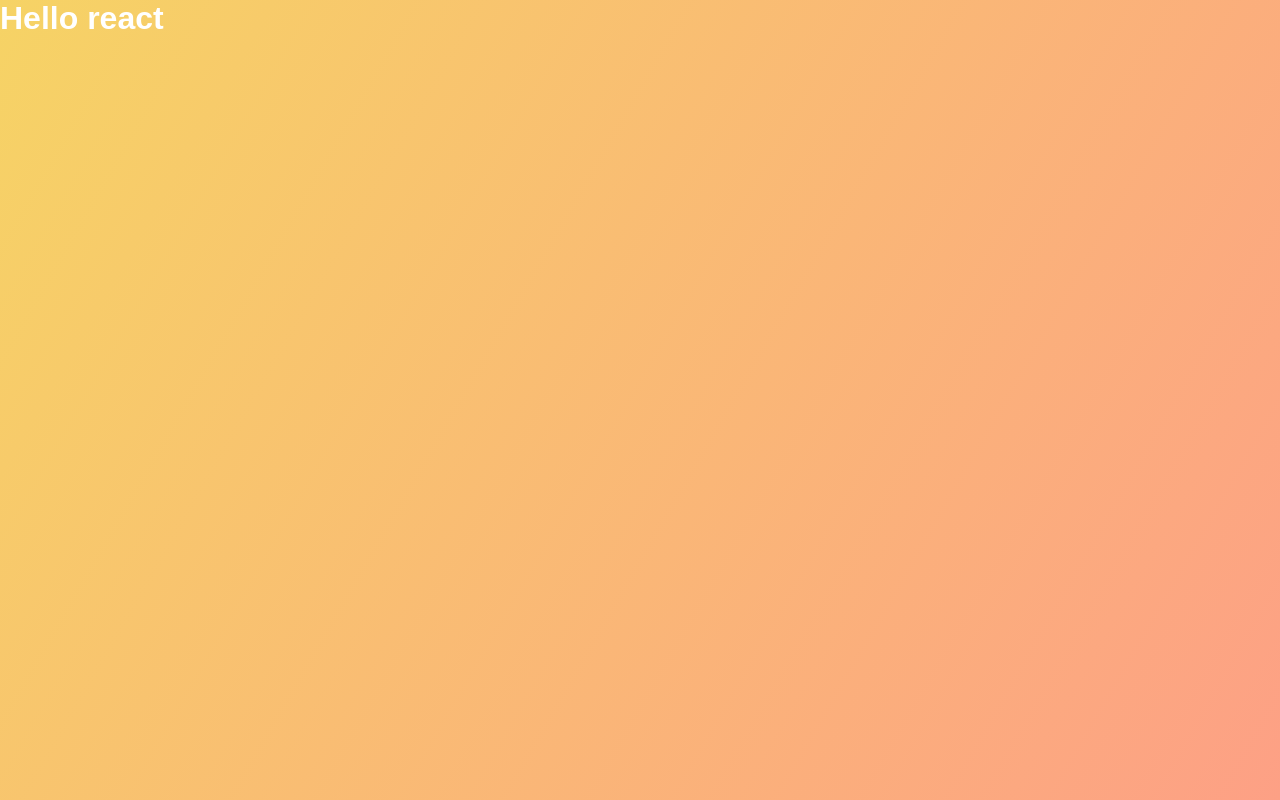
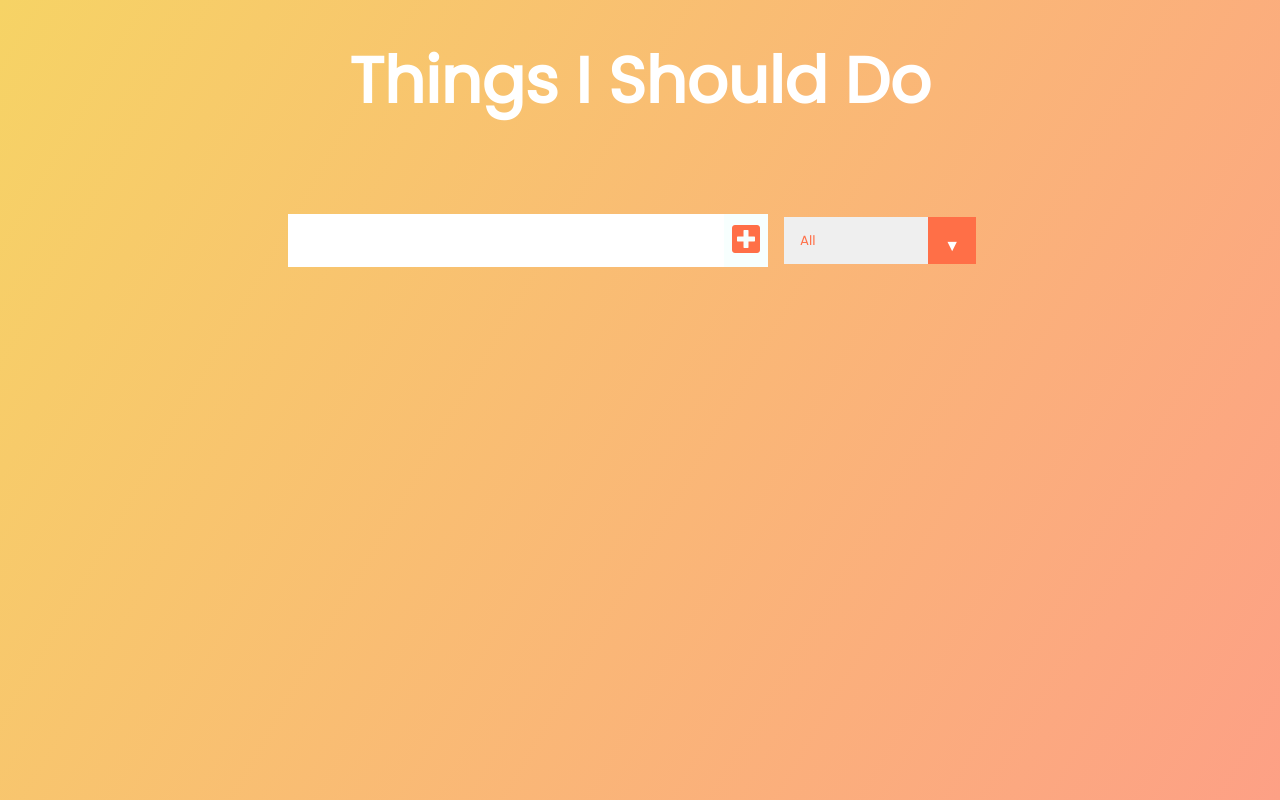
Before and after one commit to connorjaymesmcg/do-what, a React (Create React App) app: page / in a window 1280 px wide. Built offline with nearby package versions, Linux system fonts and the light colour scheme.

Commit message:
established Form and Todo components

```diff
--- a/public/index.html
+++ b/public/index.html
@@ -1,14 +1,15 @@
 <!DOCTYPE html>
 <html lang="en">
+
 <head>
   <meta charset="utf-8" />
   <link rel="icon" href="%PUBLIC_URL%/favicon.ico" />
   <meta name="viewport" content="width=device-width, initial-scale=1" />
+  <link rel="stylesheet" href="https://cdnjs.cloudflare.com/ajax/libs/font-awesome/5.12.1/css/all.min.css"
+    integrity="sha256-mmgLkCYLUQbXn0B1SRqzHar6dCnv9oZFPEC1g1cwlkk=" crossorigin="anonymous" />
+  <link href="https://fonts.googleapis.com/css?family=Poppins&display=swap" rel="stylesheet" />
   <meta name="theme-color" content="#000000" />
-    <meta
-      name="description"
-      content="Web site created using create-react-app"
-    />
+  <meta name="description" content="Web site created using create-react-app" />
   <link rel="apple-touch-icon" href="%PUBLIC_URL%/logo192.png" />
   <!--
       manifest.json provides metadata used when your web app is installed on a
@@ -26,6 +27,7 @@
     -->
   <title>React App</title>
 </head>
+
 <body>
   <noscript>You need to enable JavaScript to run this app.</noscript>
   <div id="root"></div>
@@ -40,4 +42,5 @@
       To create a production bundle, use `npm run build` or `yarn build`.
     -->
 </body>
+
 </html>
--- a/src/App.js
+++ b/src/App.js
@@ -1,9 +1,18 @@
+import React, { useState } from 'react';
 import './App.css';
+import Form from './Components/Form';
+import TodoList from './Components/TodoList';
 
 function App() {
+  const [inputText, setInputText] = useState('');
+
   return (
     <div className="App">
-      <h1>Hello react</h1>
+      <header>
+        <h1>Things I Should Do</h1>
+      </header>
+      <Form setInputText={setInputText} />
+      <TodoList />
     </div>
   );
 }
--- /dev/null
+++ b/src/Components/Form.js
@@ -0,0 +1,28 @@
+import React from 'react';
+
+const Form = ({ setInputText }) => {
+  const inputTextHandler = (e) => {
+    let inputText = e.target.value;
+    setInputText(inputText);
+  };
+
+  return (
+    <div>
+      <form>
+        <input onChange={inputTextHandler} type="text" className="todo-input" />
+        <button className="todo-button" type="submit">
+          <i className="fas fa-plus-square"></i>
+        </button>
+        <div className="select">
+          <select name="todos" className="filter-todo">
+            <option value="all">All</option>
+            <option value="completed">Completed</option>
+            <option value="uncompleted">Uncompleted</option>
+          </select>
+        </div>
+      </form>
+    </div>
+  );
+};
+
+export default Form;
--- /dev/null
+++ b/src/Components/TodoList.js
@@ -0,0 +1,13 @@
+import React from 'react';
+
+const TodoList = () => {
+  return (
+    <div>
+      <div className="todo-container">
+        <ul className="todo-list"></ul>
+      </div>
+    </div>
+  );
+};
+
+export default TodoList;
```
Lines whose indentation alone changed are shown as unchanged.
